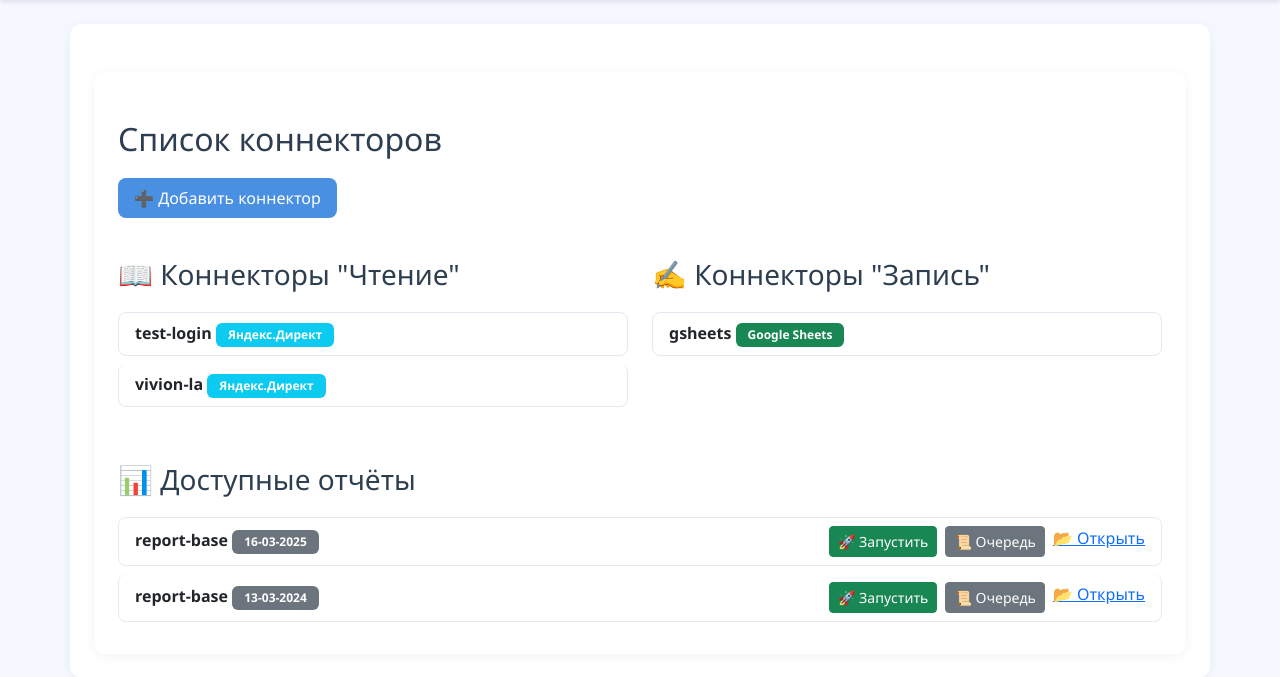
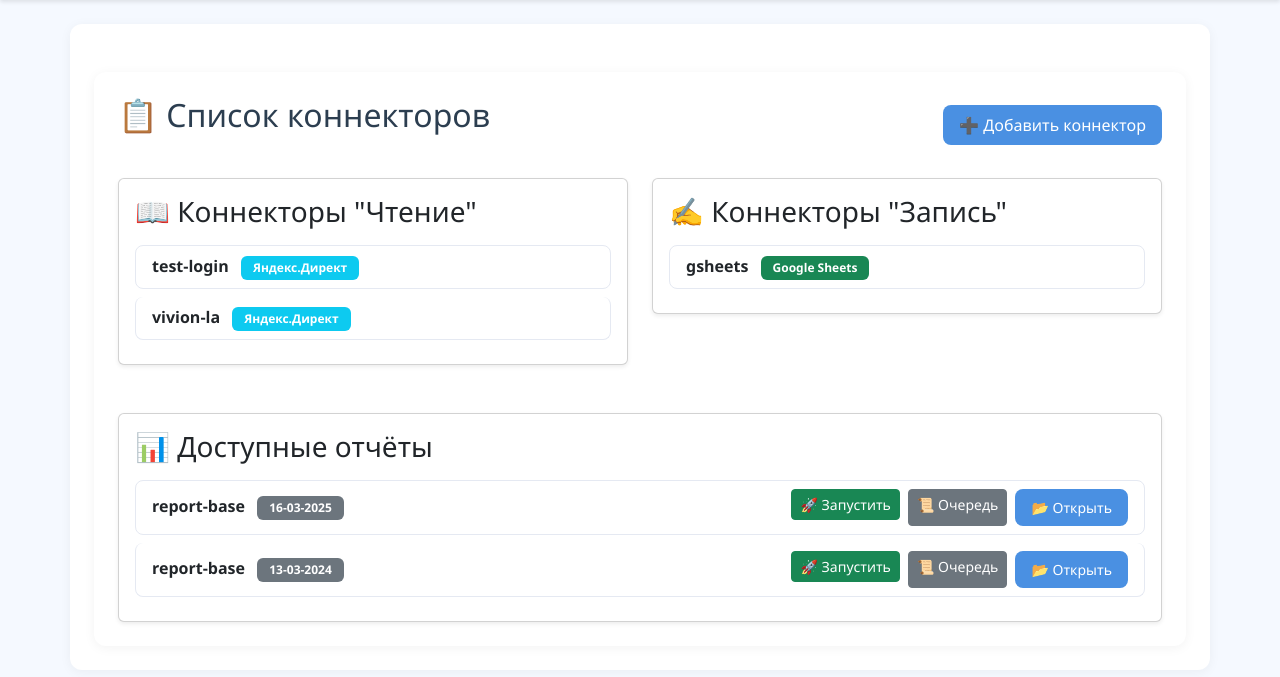
Before and after one commit to barabanov-oi/connectorProject, a Flask app: page /connectors in a window 1280 px wide. Shown: the part 56-733 px from the top of the page. Run offline with Flask 3, Linux system fonts and the light colour scheme.

Commit message:
Assistant checkpoint: Update all templates with modern light blue design
Assistant generated file changes:
- templates/index.html: Update index page with modern design
- templates/reports/edit.html: Update report edit page with modern design
- templates/connectors/list.html: Update connectors list with modern design

---

User prompt:

Да, хочу чтобы ты обновил дизайн всех страниц в templates

Replit-Commit-Author: Assistant
Replit-Commit-Session-Id: 6c72f17d-1e68-4921-ab77-0528bf681c9d

```diff
--- a/templates/connectors/list.html
+++ b/templates/connectors/list.html
@@ -1,77 +1,93 @@
+
 {% extends "base.html" %}
 
 {% block content %}
 <div class="container">
-    <h2 class="mt-4">Список коннекторов</h2>
-    <a href="{{ url_for('connectors.add_connector') }}" class="btn btn-primary mb-3">➕ Добавить коннектор</a>
+    <div class="d-flex justify-content-between align-items-center mb-4">
+        <h2>📋 Список коннекторов</h2>
+        <a href="{{ url_for('connectors.add_connector') }}" class="btn btn-primary">
+            ➕ Добавить коннектор
+        </a>
+    </div>
 
-    <div class="row">
-        <!-- Блок "Чтение" -->
+    <div class="row g-4">
         <div class="col-md-6">
-            <h3 class="mt-4">📖 Коннекторы "Чтение"</h3>
-            <ul class="list-group">
+            <div class="card shadow-sm">
+                <div class="card-body">
+                    <h3 class="card-title">📖 Коннекторы "Чтение"</h3>
+                    <div class="list-group mt-3">
                         {% if reading_connectors %}
                             {% for connector in reading_connectors %}
-                        <li class="list-group-item d-flex justify-content-between align-items-center">
+                                <div class="list-group-item">
+                                    <div class="d-flex justify-content-between align-items-center">
                                         <div>
                                             <strong>{{ connector.name }}</strong>
-                                <span class="badge bg-info">{{ connector.service }}</span>
+                                            <span class="badge bg-info ms-2">{{ connector.service }}</span>
                                         </div>
-                        </li>
+                                    </div>
+                                </div>
                             {% endfor %}
                         {% else %}
-                    <li class="list-group-item text-muted">Нет доступных коннекторов</li>
+                            <div class="list-group-item text-muted">Нет доступных коннекторов</div>
                         {% endif %}
-            </ul>
                     </div>
-
-        <!-- Блок "Запись" -->
-        <div class="col-md-6">
-            <h3 class="mt-4">✍️ Коннекторы "Запись"</h3>
-            <ul class="list-group">
-                {% if writing_connectors %}
-                    {% for connector in writing_connectors %}
-                        <li class="list-group-item d-flex justify-content-between align-items-center">
-                            <div>
-                                <strong>{{ connector.name }}</strong>
-                                <span class="badge bg-success">{{ connector.service }}</span>
                 </div>
-                        </li>
-                    {% endfor %}
-                {% else %}
-                    <li class="list-group-item text-muted">Нет доступных коннекторов</li>
-                {% endif %}
-            </ul>
             </div>
         </div>
 
-    <!-- Блок с отчётами -->
-    <div class="mt-5">
-        <h3>📊 Доступные отчёты</h3>
-        <ul class="list-group">
+        <div class="col-md-6">
+            <div class="card shadow-sm">
+                <div class="card-body">
+                    <h3 class="card-title">✍️ Коннекторы "Запись"</h3>
+                    <div class="list-group mt-3">
+                        {% if writing_connectors %}
+                            {% for connector in writing_connectors %}
+                                <div class="list-group-item">
+                                    <div class="d-flex justify-content-between align-items-center">
+                                        <div>
+                                            <strong>{{ connector.name }}</strong>
+                                            <span class="badge bg-success ms-2">{{ connector.service }}</span>
+                                        </div>
+                                    </div>
+                                </div>
+                            {% endfor %}
+                        {% else %}
+                            <div class="list-group-item text-muted">Нет доступных коннекторов</div>
+                        {% endif %}
+                    </div>
+                </div>
+            </div>
+        </div>
+    </div>
+
+    <div class="card shadow-sm mt-5">
+        <div class="card-body">
+            <h3 class="card-title">📊 Доступные отчёты</h3>
+            <div class="list-group mt-3">
                 {% if reports %}
                     {% for report in reports %}
-                    <li class="list-group-item d-flex justify-content-between align-items-center">
+                        <div class="list-group-item">
+                            <div class="d-flex justify-content-between align-items-center">
                                 <div>
                                     <strong>{{ report.name }}</strong>
-                            <span class="badge bg-secondary">{{ report.date or "Дата не указана" }}</span>
+                                    <span class="badge bg-secondary ms-2">{{ report.date or "Дата не указана" }}</span>
                                 </div>
                                 <div class="d-flex gap-2">
-                            <!-- Кнопка запуска отчёта -->
                                     <form method="POST" action="{{ url_for('reports.run_report', client_login=report.client, report_name=report.name) }}">
                                         <button type="submit" class="btn btn-success btn-sm">🚀 Запустить</button>
                                     </form>
                                     <a href="{{ url_for('reports.report_queue') }}" class="btn btn-secondary btn-sm">📜 Очередь</a>
-                            <!-- Кнопка открытия отчёта -->
-                            <a href="{{ url_for('reports.edit_report', client_login=report['client'], report_name=report['name']) }}">
-                                📂 Открыть</a>
+                                    <a href="{{ url_for('reports.edit_report', client_login=report['client'], report_name=report['name']) }}"
+                                       class="btn btn-primary btn-sm">📂 Открыть</a>
                                 </div>
-                    </li>
+                            </div>
+                        </div>
                     {% endfor %}
                 {% else %}
-                <li class="list-group-item text-muted">Нет доступных отчётов</li>
+                    <div class="list-group-item text-muted">Нет доступных отчётов</div>
                 {% endif %}
-        </ul>
+            </div>
+        </div>
     </div>
 </div>
 {% endblock %}
```
Also changed, not shown: templates/index.html (+9 -4 lines), templates/reports/edit.html (+20 -10 lines). Lines whose indentation alone changed are shown as unchanged.
